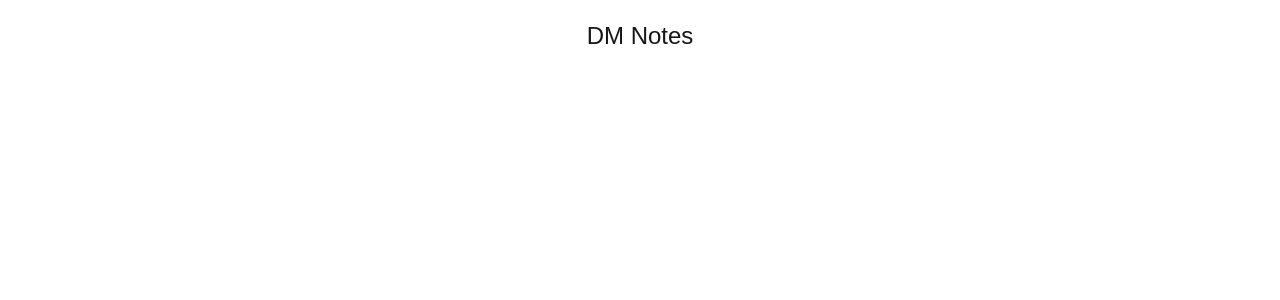
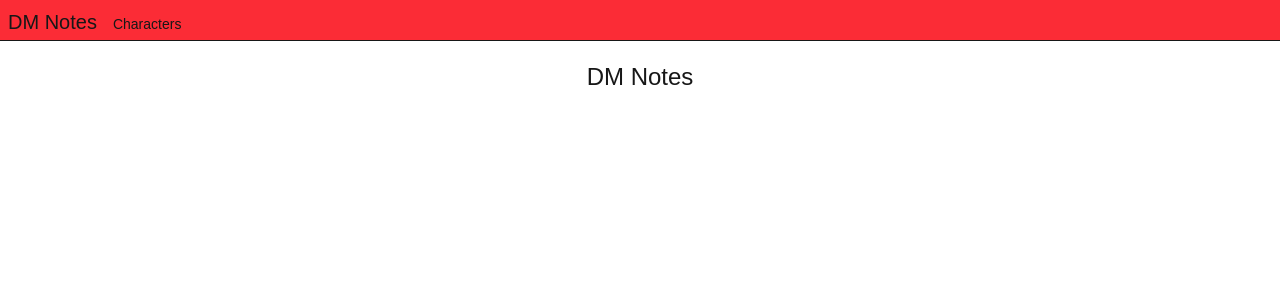
Before and after one commit to ericmoore0709/dnd-dm-notes, a Next.js app in the folder dm-notes/: page / in a window 1280 px wide. Shown: the top 300 px of the page. Built offline with nearby package versions, Linux system fonts and the light colour scheme.

Commit message:
added navbar to site layout

```diff
--- a/dm-notes/app/layout.tsx
+++ b/dm-notes/app/layout.tsx
@@ -1,6 +1,7 @@
 import type { Metadata } from "next";
 import { Geist, Geist_Mono } from "next/font/google";
 import "./globals.css";
+import Link from "next/link";
 
 const geistSans = Geist({
   variable: "--font-geist-sans",
@@ -27,6 +28,14 @@ export default function RootLayout({
       <body
         className={`${geistSans.variable} ${geistMono.variable} antialiased`}
       >
+        <div className="pt-2 pb-1 bg-red-500 border-b">
+          <nav className="flex items-baseline">
+            <div className="text-xl mx-2"><Link href={"/"}>DM Notes</Link></div>
+            <ul className="mx-2 my-0 text-sm">
+              <li className="mr-2 hover:underline"><Link href={"/stat-blocks/characters"}>Characters</Link></li>
+            </ul>
+          </nav>
+        </div>
         {children}
       </body>
     </html>
```
